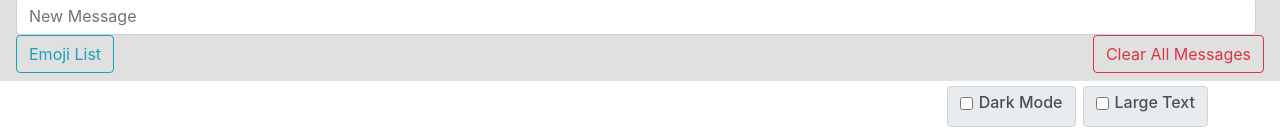
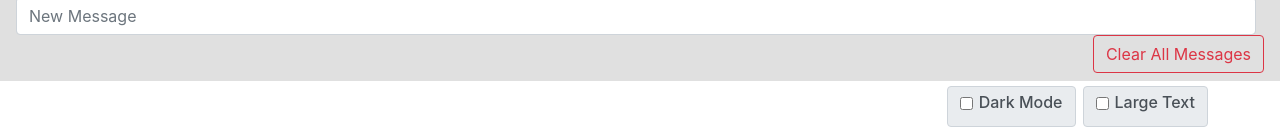
Before and after one commit to nss-evening-cohort-13/chatty-gamma, a website built with webpack: page src/index.html in a window 1280 px wide. Shown: the part 331-460 px from the top of the page. Built offline with nearby package versions, Linux system fonts and the light colour scheme.

Commit message:
removed emoji button

```diff
--- a/src/index.html
+++ b/src/index.html
@@ -10,7 +10,6 @@
     <a class="navbar-brand"><img src="https://i.postimg.cc/rs2fqZqz/033df1653be855696d1c8eb7a01ec595.png" alt="Parks and Rec Image"></a>
     <div class="form-inline">
       <input class="form-control mr-sm-2" type="text" placeholder="New Message" id="newMessage">
-      <button type="button" id="popover" class="btn btn-outline-info">Emoji List</button>
       <button class="clear-messages btn btn-outline-danger my-2 my-sm-0" id="clearAllMessages" type="button">Clear All Messages</button>
     </div>
   </nav>
```
